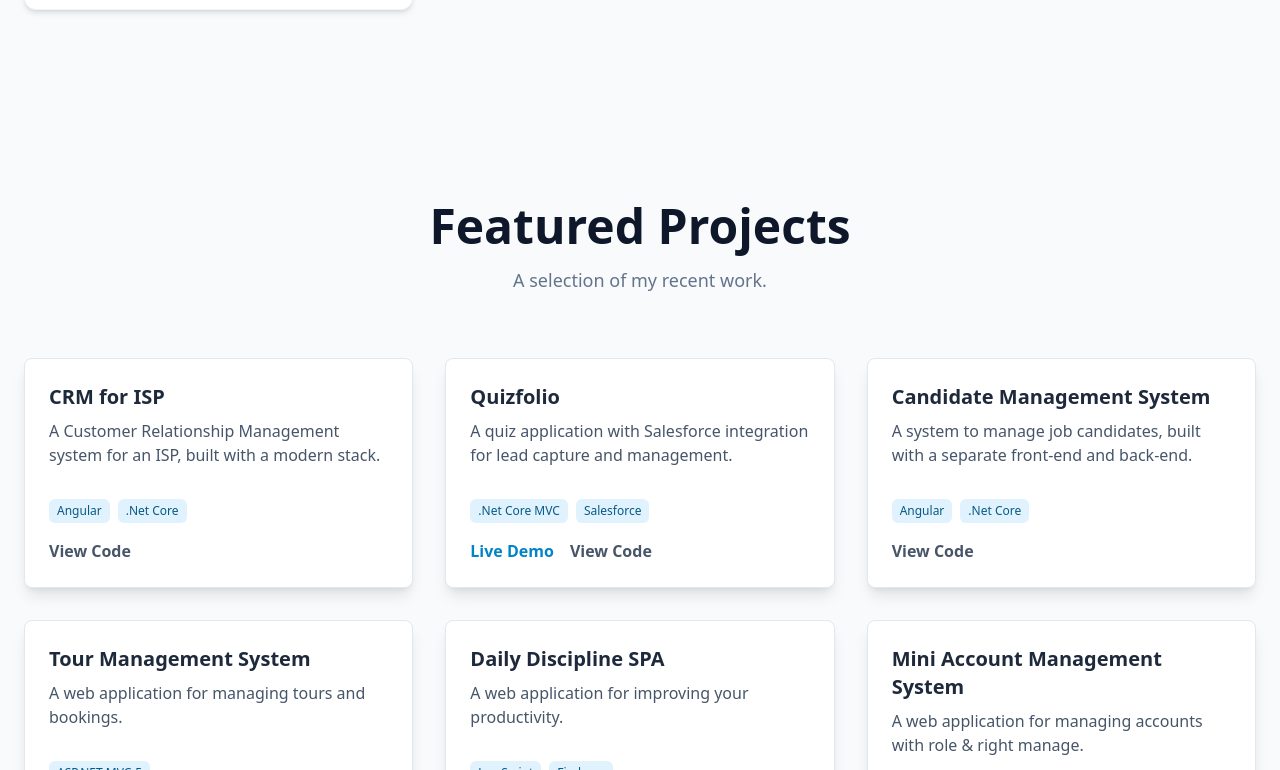
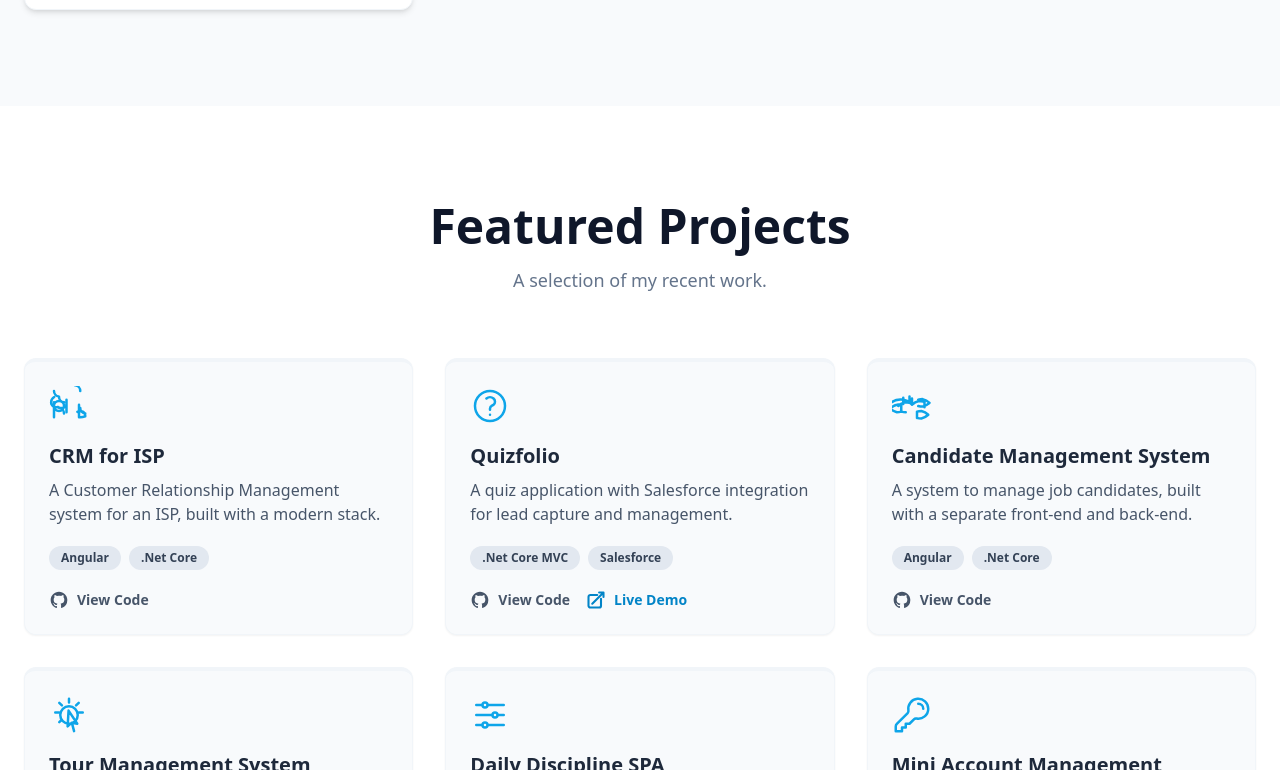
Before and after one commit to masumKazibd/masumkazi-portfolio, an Angular app: page / in a window 1280 px wide. Shown: the part 2390-3160 px from the top of the page. Built offline with nearby package versions, Linux system fonts and the light colour scheme.

Commit message:
featured project section design updated with icon and color border

```diff
--- a/src/app/components/projects/projects.component.html
+++ b/src/app/components/projects/projects.component.html
@@ -1,23 +1,53 @@
-<section id="projects" class="py-24 bg-slate-50">
+<section id="projects" class="py-24 bg-white">
   <div class="container mx-auto px-6">
     <div class="text-center mb-16">
       <h2 class="text-4xl lg:text-5xl font-bold text-slate-900">Featured Projects</h2>
       <p class="text-lg text-slate-500 mt-4">A selection of my recent work.</p>
     </div>
+
     <div class="grid grid-cols-1 md:grid-cols-2 lg:grid-cols-3 gap-8">
-          <div *ngFor="let project of projects" class="bg-white rounded-lg shadow-lg overflow-hidden border border-slate-200 hover:shadow-xl transition-shadow duration-300">
-            <div class="p-6">
+
+      <div *ngFor="let project of projects"
+        class="bg-slate-50 rounded-xl shadow-sm border border-slate-100 hover:shadow-lg hover:-translate-y-1 transition-all duration-300 flex flex-col p-6 border-t-4 border-sky-500">
+
+        <div class="mb-4">
+          <svg class="w-10 h-10 text-sky-500" fill="none" viewBox="0 0 24 24" stroke-width="1.5" stroke="currentColor"
+            [innerHTML]="getSafeIcon(project.icon)"></svg>
+        </div>
+
         <h3 class="text-xl font-bold text-slate-800 mb-2">{{ project.title }}</h3>
-              <p class="text-slate-600 mb-4 h-16">{{ project.description }}</p>
-              <div class="flex flex-wrap gap-2 mb-4">
-                 <span *ngFor="let tech of project.techStack" class="text-xs bg-sky-100 text-sky-800 px-2 py-1 rounded-md">{{ tech }}</span>
+
+        <p class="text-slate-600 mb-5 flex-grow">{{ project.description }}</p>
+
+        <div class="mt-auto">
+          <div class="flex flex-wrap gap-2 mb-5">
+            <span *ngFor="let tech of project.techStack"
+              class="text-xs bg-slate-200 text-slate-700 font-semibold px-3 py-1 rounded-full">{{ tech }}</span>
           </div>
-              <div class="flex items-center space-x-4 mt-auto">
-                <a *ngIf="project.liveLink" [href]="project.liveLink" target="_blank" class="text-sky-600 hover:underline font-semibold">Live Demo</a>
-                <a *ngIf="project.codeLink" [href]="project.codeLink" target="_blank" class="text-slate-600 hover:underline font-semibold">View Code</a>
+
+          <div class="flex items-center space-x-4">
+            <a *ngIf="project.codeLink" [href]="project.codeLink" target="_blank"
+              class="inline-flex items-center gap-2 text-sm font-semibold text-slate-600 hover:text-slate-900 transition-colors">
+              <svg class="w-5 h-5" fill="currentColor" viewBox="0 0 24 24">
+                <path fill-rule="evenodd"
+                  d="M12 2C6.477 2 2 6.477 2 12c0 4.418 2.865 8.168 6.839 9.492.5.092.682-.217.682-.482 0-.237-.009-.868-.014-1.703-2.782.605-3.369-1.343-3.369-1.343-.454-1.158-1.11-1.466-1.11-1.466-.908-.62.069-.608.069-.608 1.003.07 1.531 1.032 1.531 1.032.892 1.53 2.341 1.088 2.91.832.092-.647.35-1.088.636-1.338-2.22-.253-4.555-1.113-4.555-4.951 0-1.093.39-1.988 1.031-2.688-.103-.253-.446-1.272.098-2.65 0 0 .84-.27 2.75 1.026A9.564 9.564 0 0112 6.844c.85.004 1.705.115 2.504.337 1.909-1.296 2.747-1.027 2.747-1.027.546 1.378.203 2.398.1 2.651.64.7 1.03 1.595 1.03 2.688 0 3.848-2.338 4.695-4.566 4.943.359.309.678.92.678 1.855 0 1.338-.012 2.419-.012 2.747 0 .268.18.58.688.482A10.001 10.001 0 0022 12c0-5.523-4.477-10-10-10z"
+                  clip-rule="evenodd" />
+              </svg>
+              View Code
+            </a>
+            <a *ngIf="project.liveLink" [href]="project.liveLink" target="_blank"
+              class="inline-flex items-center gap-2 text-sm font-semibold text-sky-600 hover:text-sky-800 transition-colors">
+              <svg class="w-5 h-5" fill="none" viewBox="0 0 24 24" stroke-width="2.5" stroke="currentColor">
+                <path stroke-linecap="round" stroke-linejoin="round"
+                  d="M13.5 6H5.25A2.25 2.25 0 0 0 3 8.25v10.5A2.25 2.25 0 0 0 5.25 21h10.5A2.25 2.25 0 0 0 18 18.75V10.5m-10.5 6L21 3m0 0h-5.25M21 3v5.25" />
+              </svg>
+              Live Demo
+            </a>
           </div>
         </div>
+
       </div>
+
     </div>
   </div>
 </section>
--- a/src/app/components/projects/projects.component.ts
+++ b/src/app/components/projects/projects.component.ts
@@ -1,5 +1,6 @@
 import { CommonModule } from '@angular/common';
 import { Component } from '@angular/core';
+import { DomSanitizer, SafeHtml } from '@angular/platform-browser'; // DomSanitizer ইমপোর্ট করুন
 
 @Component({
   selector: 'app-projects',
@@ -9,10 +10,14 @@ import { Component } from '@angular/core';
   styleUrl: './projects.component.css',
 })
 export class ProjectsComponent {
-projects = [
+
+  constructor(private sanitizer: DomSanitizer) {}
+
+  projects = [
     {
       title: 'CRM for ISP',
       description: 'A Customer Relationship Management system for an ISP, built with a modern stack.',
+      icon: `<path stroke-linecap="round" stroke-linejoin="round" d="M18 18.72a9.094 9.094 0 0 0 3.741-.479 3 3 0 0 0-4.682-2.72m-7.5-2.962a3.75 3.75 0 0 1-4.134 0m0 0a3 3 0 0 1-4.135-2.472V9.75c0-1.355.744-2.548 1.838-3.162M18 18.72v-7.5m-7.5-2.962v7.5m-7.5 2.962V9.75M6 6.375a3.375 3.375 0 0 1-3-3.375m15.75 0a3.375 3.375 0 0 0-3-3.375M6 6.375a3.375 3.375 0 0 0 3 3.375m-3 3.375a3.375 3.375 0 0 1 3 3.375m9.75-3.375a3.375 3.375 0 0 0 3 3.375M9 12a3 3 0 1 1-6 0 3 3 0 0 1 6 0Z" />`,
       techStack: ['Angular', '.Net Core'],
       liveLink: '',
       codeLink: 'https://github.com/masumKazibd/CRM-ISP-Angular'
@@ -20,6 +25,7 @@ projects = [
     {
       title: 'Quizfolio',
       description: 'A quiz application with Salesforce integration for lead capture and management.',
+      icon: `<path stroke-linecap="round" stroke-linejoin="round" d="M9.879 7.519c1.171-1.025 3.071-1.025 4.242 0 1.172 1.025 1.172 2.687 0 3.712-.203.179-.43.326-.67.442-.745.361-1.45.999-1.45 1.827v.75M21 12a9 9 0 1 1-18 0 9 9 0 0 1 18 0Zm-9 5.25h.008v.008H12v-.008Z" />`,
       techStack: ['.Net Core MVC', 'Salesforce'],
       liveLink: 'https://quizfolio.somee.com/',
       codeLink: 'https://github.com/masumkazibd/QuizFolio'
@@ -27,6 +33,7 @@ projects = [
     {
       title: 'Candidate Management System',
       description: 'A system to manage job candidates, built with a separate front-end and back-end.',
+      icon: `<path stroke-linecap="round" stroke-linejoin="round" d="M15 19.128a9.38 9.38 0 0 0 2.625.372 9.337 9.337 0 0 0 4.125-2.257 9.337 9.337 0 0 0-4.125-2.257 9.38 9.38 0 0 0-2.625.372M15 19.128v-3.75m-9.45-4.5a9.38 9.38 0 0 0-2.625.372 9.337 9.337 0 0 0-4.125 2.257 9.337 9.337 0 0 0 4.125 2.257 9.38 9.38 0 0 0 2.625-.372m-9.45-4.5v-3.75m9.45 4.5v3.75m-9.45-4.5a9.38 9.38 0 0 1 2.625-.372A9.337 9.337 0 0 1 12 11.25m-3.75 4.5a9.38 9.38 0 0 1-2.625-.372M12 11.25a9.337 9.337 0 0 1 4.125-2.257 9.38 9.38 0 0 1 2.625.372M12 11.25v-3.75m3.75 4.5a9.38 9.38 0 0 0 2.625.372 9.337 9.337 0 0 0 4.125-2.257 9.337 9.337 0 0 0-4.125-2.257 9.38 9.38 0 0 0-2.625.372m3.75 4.5v-3.75M3.75 12a9.337 9.337 0 0 1 4.125-2.257 9.38 9.38 0 0 1 2.625.372m0 0v-3.75m-3.75 4.5v-3.75" />`,
       techStack: ['Angular', '.Net Core'],
       liveLink: '',
       codeLink: 'https://github.com/masumkazibd/Candidate-management-angular'
@@ -34,6 +41,7 @@ projects = [
     {
       title: 'Tour Management System',
       description: 'A web application for managing tours and bookings.',
+      icon: `<path stroke-linecap="round" stroke-linejoin="round" d="M15.042 21.672 13.684 16.6m0 0-2.51 2.225.569-9.47 5.227 7.917-3.286-.672ZM12 2.25V4.5m5.834.166-1.591 1.591M20.25 10.5H18M7.757 14.743l-1.59 1.59M6 10.5H3.75m4.007-4.243-1.59-1.59M12 6.75a5.25 5.25 0 1 0 0 10.5 5.25 5.25 0 0 0 0-10.5ZM12 6.75a5.25 5.25 0 1 1 0 10.5 5.25 5.25 0 0 1 0-10.5Z" />`,
       techStack: ['ASP.NET MVC-5'],
       liveLink: '',
       codeLink: 'https://github.com/masumkazibd/tour-management'
@@ -41,6 +49,7 @@ projects = [
     {
       title: 'Daily Discipline SPA',
       description: 'A web application for improving your productivity.',
+      icon: `<path stroke-linecap="round" stroke-linejoin="round" d="M10.5 6h9.75M10.5 6a1.5 1.5 0 1 1-3 0m3 0a1.5 1.5 0 1 0-3 0M3.75 6H7.5m3 12h9.75m-9.75 0a1.5 1.5 0 0 1-3 0m3 0a1.5 1.5 0 0 0-3 0m-3.75 0H7.5m9-6h3.75m-3.75 0a1.5 1.5 0 0 1-3 0m3 0a1.5 1.5 0 0 0-3 0m-9.75 0h9.75" />`,
       techStack: ['JavaScript', 'Firebase'],
       liveLink: 'https://dailydiscipline.netlify.app/',
       codeLink: 'https://github.com/masumKazibd/daily-routine-spa'
@@ -48,9 +57,14 @@ projects = [
     {
       title: 'Mini Account Management System',
       description: 'A web application for managing accounts with role & right manage.',
+      icon: `<path stroke-linecap="round" stroke-linejoin="round" d="M15.75 5.25a3 3 0 0 1 3 3m3 0a6 6 0 0 1-7.029 5.912c-.563-.097-1.159.026-1.563.43L10.5 17.25H8.25v2.25H6v2.25H2.25v-2.818c0-.597.237-1.17.659-1.591l6.499-6.499c.404-.404.527-1 .43-1.563A6 6 0 1 1 21.75 8.25Z" />`,
       techStack: ['ASP.NET core', 'Store Procedure'],
       liveLink: 'https://accountms.somee.com/',
       codeLink: 'https://github.com/masumKazibd/MiniAccountManagement'
     },
   ];
+
+  getSafeIcon(svgPath: string): SafeHtml {
+    return this.sanitizer.bypassSecurityTrustHtml(svgPath);
+  }
 }
```
Lines whose indentation alone changed are shown as unchanged.
